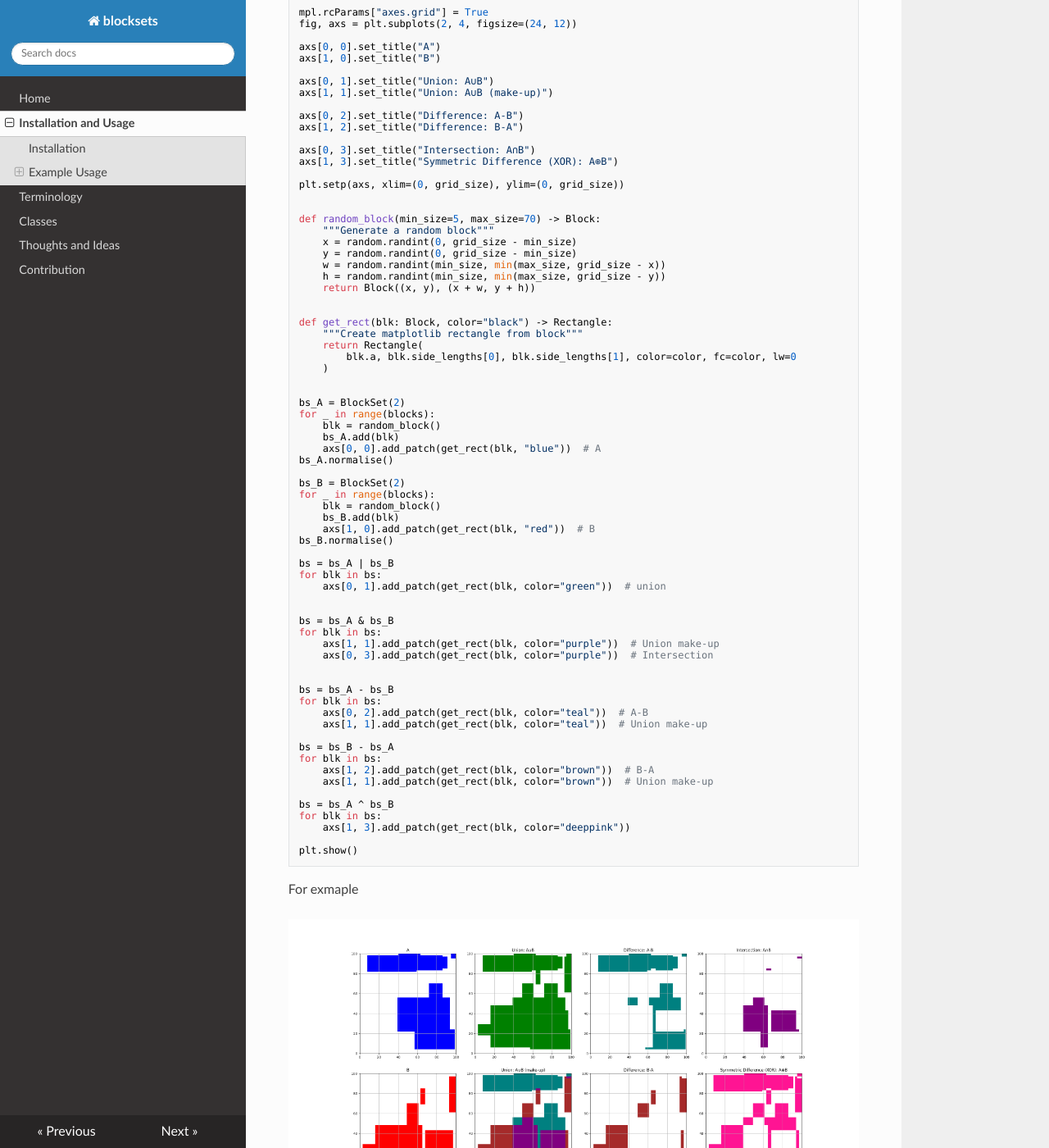
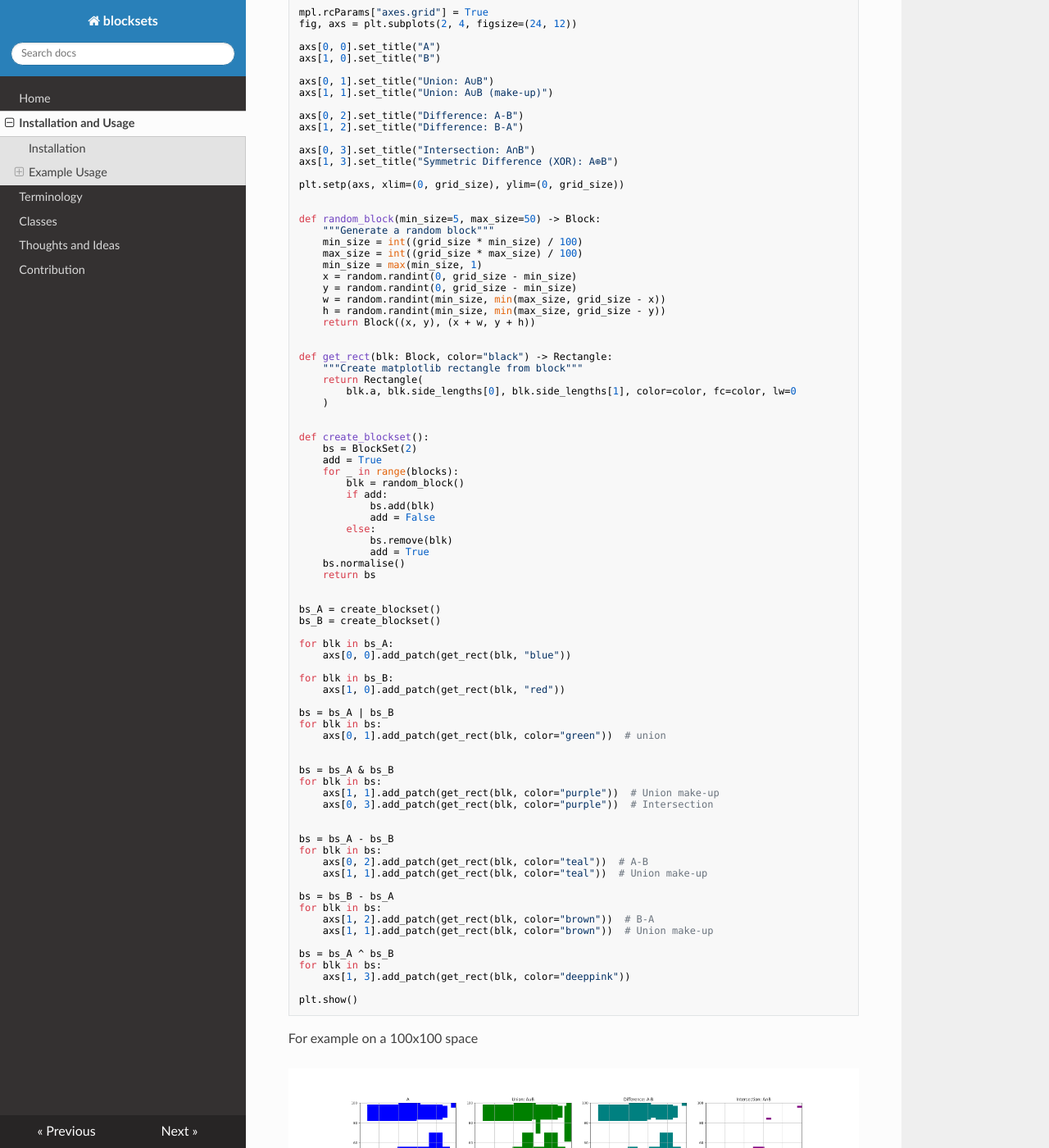
Before and after one commit to daveisagit/blocksets, an MkDocs documentation site: the page built from docs/install_use.md, in a window 1280 px wide and 1400 px high, scrolled down 1428 px. Shown: the whole window at 82% size. Built offline with MkDocs 1.6.1, drawn with Linux system fonts in a browser that asks for light colours; nearby versions of some CDN libraries; some of the changed text lies outside the part shown.

Commit message:
More docs

````diff
--- a/docs/install_use.md
+++ b/docs/install_use.md
@@ -57,7 +57,7 @@ printed output
 
 ### Visualize Set Operations
 
-Install matplotlib using `pip install matplotlib` and run the following
+Install matplotlib using `pip install matplotlib` and run the following.
 
 ```python
 """Visualise 2D set operations from 2 randomly generated blocksets"""
@@ -91,8 +91,11 @@ axs[1, 3].set_title("Symmetric Difference (XOR): A⊕B")
 plt.setp(axs, xlim=(0, grid_size), ylim=(0, grid_size))
 
 
-def random_block(min_size=5, max_size=70) -> Block:
+def random_block(min_size=5, max_size=50) -> Block:
     """Generate a random block"""
+    min_size = int((grid_size * min_size) / 100)
+    max_size = int((grid_size * max_size) / 100)
+    min_size = max(min_size, 1)
     x = random.randint(0, grid_size - min_size)
     y = random.randint(0, grid_size - min_size)
     w = random.randint(min_size, min(max_size, grid_size - x))
@@ -107,19 +110,29 @@ def get_rect(blk: Block, color="black") -> Rectangle:
     )
 
 
-bs_A = BlockSet(2)
-for _ in range(blocks):
-    blk = random_block()
-    bs_A.add(blk)
-    axs[0, 0].add_patch(get_rect(blk, "blue"))  # A
-bs_A.normalise()
+def create_blockset():
+    bs = BlockSet(2)
+    add = True
+    for _ in range(blocks):
+        blk = random_block()
+        if add:
+            bs.add(blk)
+            add = False
+        else:
+            bs.remove(blk)
+            add = True
+    bs.normalise()
+    return bs
 
-bs_B = BlockSet(2)
-for _ in range(blocks):
-    blk = random_block()
-    bs_B.add(blk)
-    axs[1, 0].add_patch(get_rect(blk, "red"))  # B
-bs_B.normalise()
+
+bs_A = create_blockset()
+bs_B = create_blockset()
+
+for blk in bs_A:
+    axs[0, 0].add_patch(get_rect(blk, "blue"))
+
+for blk in bs_B:
+    axs[1, 0].add_patch(get_rect(blk, "red"))
 
 bs = bs_A | bs_B
 for blk in bs:
@@ -149,8 +162,14 @@ for blk in bs:
 plt.show()
 ```
 
-For exmaple
+For example on a 100x100 space
 
 <img
 src="https://raw.githubusercontent.com/daveisagit/blocksets/main/assets/example_2d_all_set_operations.png"
-width="800" height="400" alt="2D - All Set Operations Example">
+width="800" height="400" alt="example_2d_all_set_operations.png">
+
+and on a higher granularity of a 100,000 x 100,000 space
+
+<img
+src="https://raw.githubusercontent.com/daveisagit/blocksets/main/assets/operations_on_large_areas.png"
+width="800" height="400" alt="operations_on_large_areas.png">
````
Also changed, not shown: other parts of docs/install_use.md (+2 -2 lines), assets/operations_on_large_areas.png (added).
